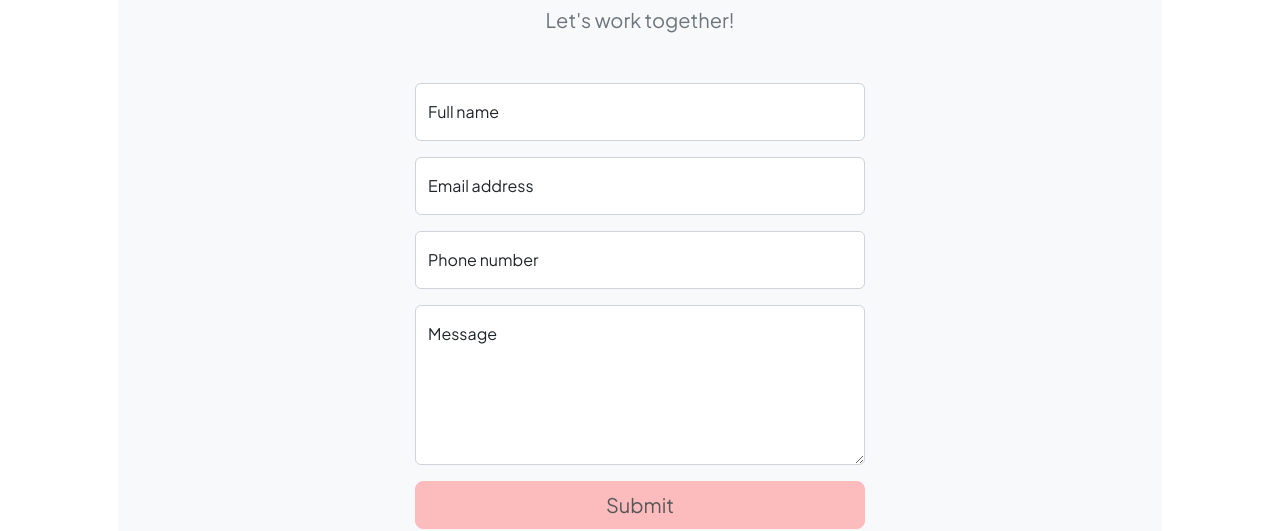
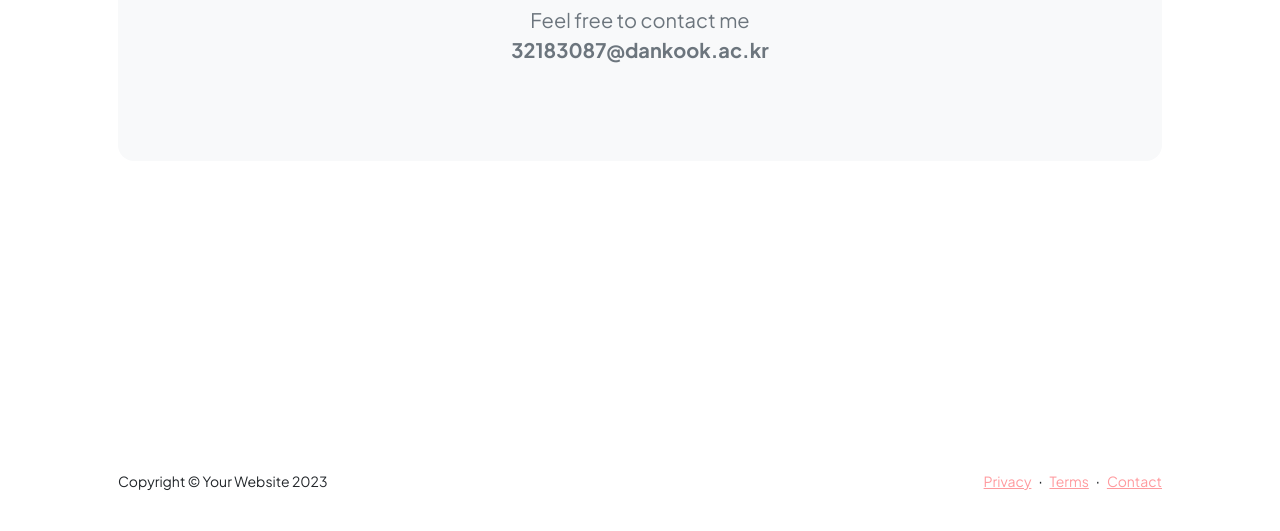
Before and after one commit to raeunlee/Opensource_mid, a website: page contact.html in a window 1280 px wide. Shown: the part 283-814 px from the top of the page. Drawn offline with nearby package versions, Linux system fonts and the light colour scheme.

Commit message:
[15.Last fix]

```diff
--- a/contact.html
+++ b/contact.html
@@ -42,64 +42,9 @@
                         <div class="text-center mb-5">
                             <div class="feature bg-primary bg-gradient-primary-to-secondary text-white rounded-3 mb-3"><i class="bi bi-envelope"></i></div>
                             <h1 class="fw-bolder">Get in touch</h1>
-                            <p class="lead fw-normal text-muted mb-0">Let's work together!</p>
+                            <p class="lead fw-normal text-muted mb-0">Feel free to contact me</p>
+                            <p class="lead fw-bolder text-muted mb-0">32183087@dankook.ac.kr</p>
                         </div>
-                        <div class="row gx-5 justify-content-center">
-                            <div class="col-lg-8 col-xl-6">
-                                <!-- * * * * * * * * * * * * * * *-->
-                                <!-- * * SB Forms Contact Form * *-->
-                                <!-- * * * * * * * * * * * * * * *-->
-                                <!-- This form is pre-integrated with SB Forms.-->
-                                <!-- To make this form functional, sign up at-->
-                                <!-- https://startbootstrap.com/solution/contact-forms-->
-                                <!-- to get an API token!-->
-                                <form id="contactForm" data-sb-form-api-token="API_TOKEN">
-                                    <!-- Name input-->
-                                    <div class="form-floating mb-3">
-                                        <input class="form-control" id="name" type="text" placeholder="Enter your name..." data-sb-validations="required" />
-                                        <label for="name">Full name</label>
-                                        <div class="invalid-feedback" data-sb-feedback="name:required">A name is required.</div>
-                                    </div>
-                                    <!-- Email address input-->
-                                    <div class="form-floating mb-3">
-                                        <input class="form-control" id="email" type="email" placeholder="name@example.com" data-sb-validations="required,email" />
-                                        <label for="email">Email address</label>
-                                        <div class="invalid-feedback" data-sb-feedback="email:required">An email is required.</div>
-                                        <div class="invalid-feedback" data-sb-feedback="email:email">Email is not valid.</div>
-                                    </div>
-                                    <!-- Phone number input-->
-                                    <div class="form-floating mb-3">
-                                        <input class="form-control" id="phone" type="tel" placeholder="(123) 456-7890" data-sb-validations="required" />
-                                        <label for="phone">Phone number</label>
-                                        <div class="invalid-feedback" data-sb-feedback="phone:required">A phone number is required.</div>
-                                    </div>
-                                    <!-- Message input-->
-                                    <div class="form-floating mb-3">
-                                        <textarea class="form-control" id="message" type="text" placeholder="Enter your message here..." style="height: 10rem" data-sb-validations="required"></textarea>
-                                        <label for="message">Message</label>
-                                        <div class="invalid-feedback" data-sb-feedback="message:required">A message is required.</div>
-                                    </div>
-                                    <!-- Submit success message-->
-                                    <!---->
-                                    <!-- This is what your users will see when the form-->
-                                    <!-- has successfully submitted-->
-                                    <div class="d-none" id="submitSuccessMessage">
-                                        <div class="text-center mb-3">
-                                            <div class="fw-bolder">Form submission successful!</div>
-                                            To activate this form, sign up at
-                                            <br />
-                                            <a href="https://startbootstrap.com/solution/contact-forms">https://startbootstrap.com/solution/contact-forms</a>
-                                        </div>
-                                    </div>
-                                    <!-- Submit error message-->
-                                    <!---->
-                                    <!-- This is what your users will see when there is-->
-                                    <!-- an error submitting the form-->
-                                    <div class="d-none" id="submitErrorMessage"><div class="text-center text-danger mb-3">Error sending message!</div></div>
-                                    <!-- Submit Button-->
-                                    <div class="d-grid"><button class="btn btn-primary btn-lg disabled" id="submitButton" type="submit">Submit</button></div>
-                                </form>
-                            </div>
                         </div>
                     </div>
                 </div>
```
